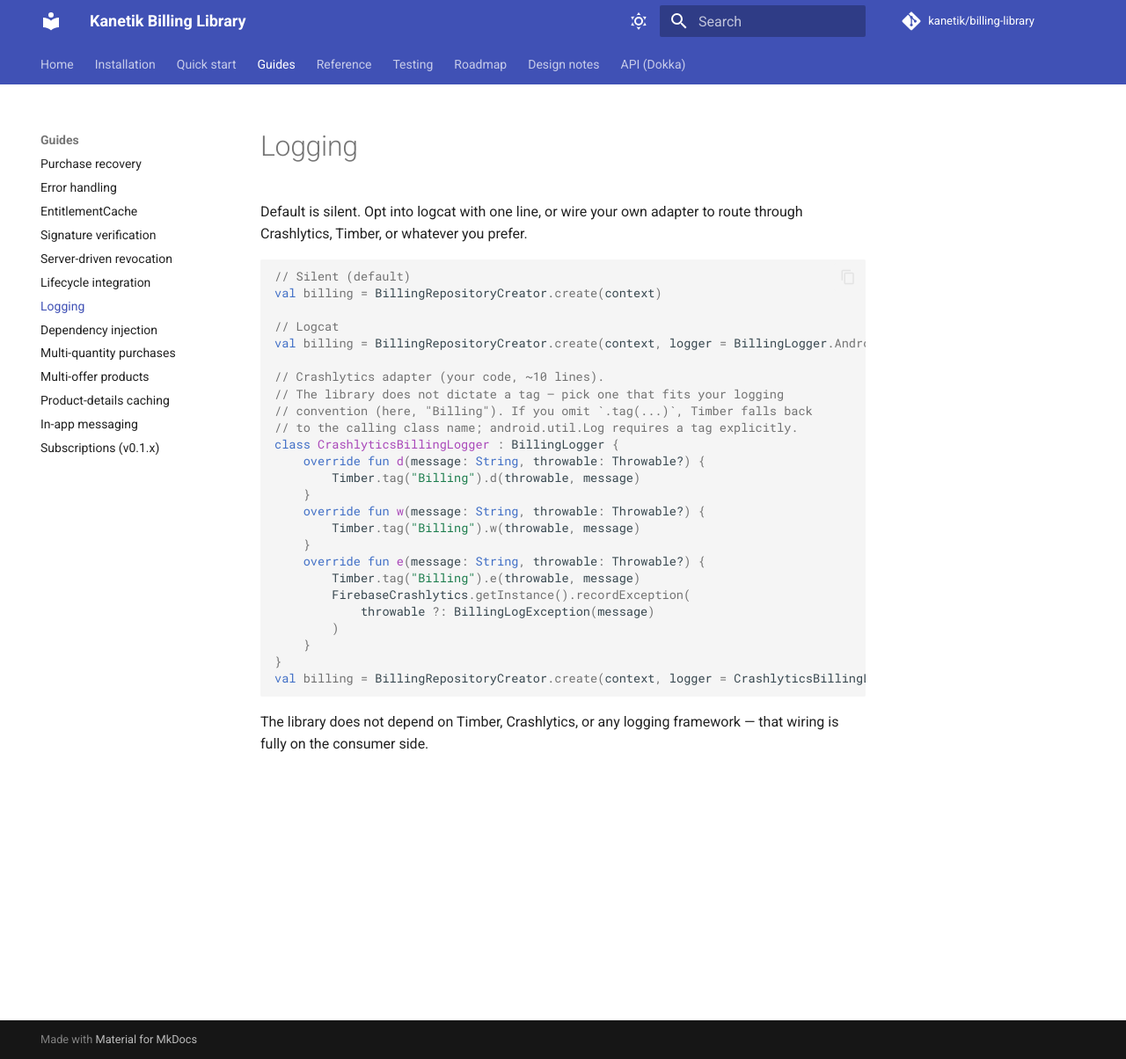
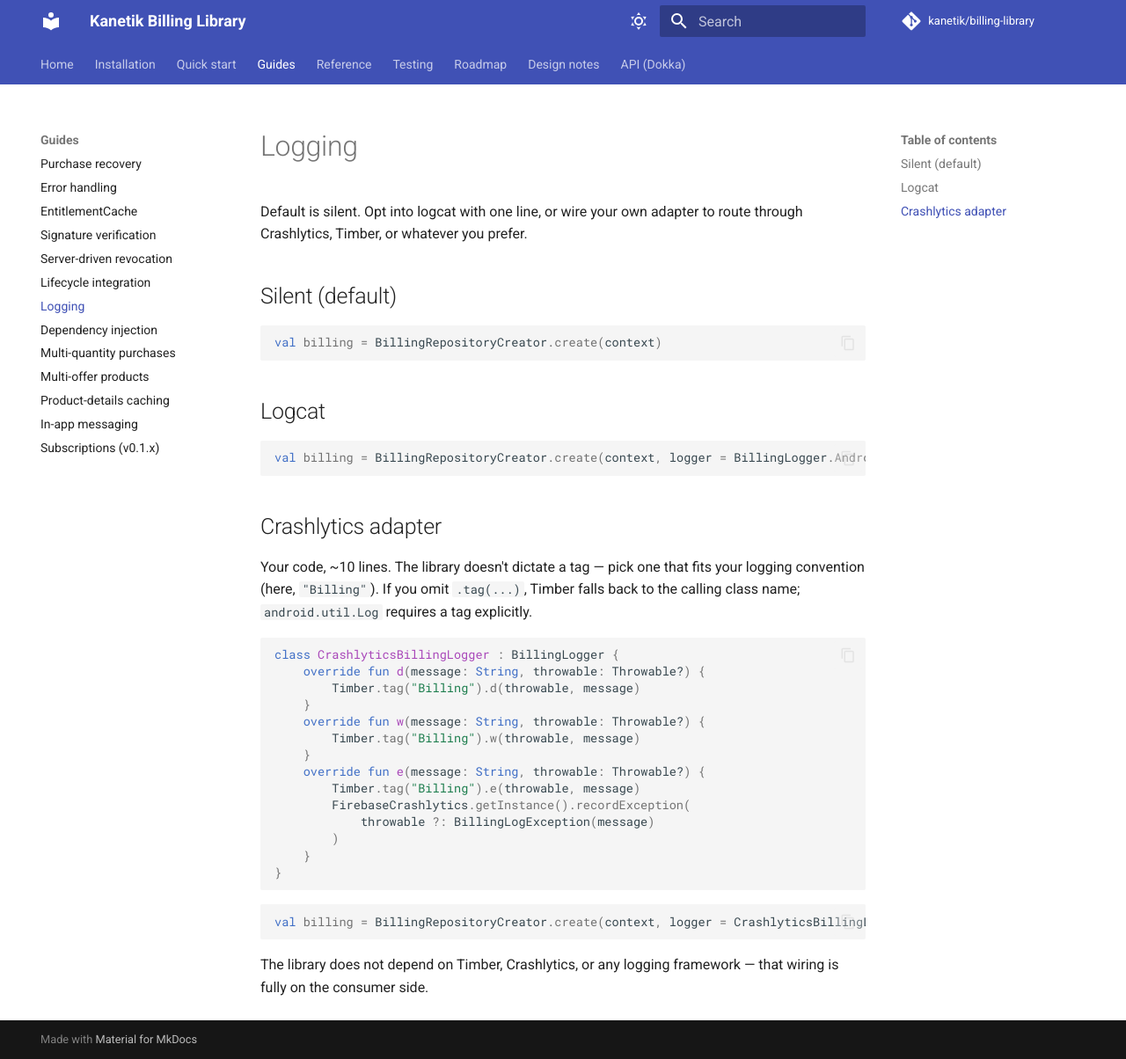
Before and after one commit to kanetik/billing-library, an MkDocs documentation site: the page built from docs/guides/logging.md, in a window 1280 px wide and 1204 px high. Shown: the whole window at 88% size. Built offline with MkDocs 1.6.1 and Material for MkDocs 9.7.7, drawn with Linux system fonts in a browser that asks for light colours; comment, search, counter and statistics services are not loaded.

Commit message:
docs: split logging snippet + align subscriptions page on v0.1.x
Round 8 from Copilot review of PR #23:

1. docs/guides/logging.md had three `val billing = ...` declarations
   in a single Kotlin code block, so a copy-paste hits a same-scope
   redeclaration error. Split the three options into separate code
   blocks under their own H2 sections (Silent / Logcat / Crashlytics
   adapter), each independently pasteable.

2. docs/guides/subscriptions.md was titled "v0.1.x" but the body said
   "v0.1.0" throughout. Since the published version is 0.1.1 and the
   page title already used the .x convention, normalized the body to
   match — "v0.1.x" everywhere instead of "v0.1.0", and the
   linkedPurchaseToken intro reads "Until the v0.2.0 typed ... variant
   ships" rather than mid-sentence "v0.2.0 ships the typed".

Co-Authored-By: Claude Opus 4.7 (1M context) <noreply@anthropic.com>

````diff
--- a/docs/guides/logging.md
+++ b/docs/guides/logging.md
@@ -2,17 +2,23 @@
 
 Default is silent. Opt into logcat with one line, or wire your own adapter to route through Crashlytics, Timber, or whatever you prefer.
 
+## Silent (default)
+
 ```kotlin
-// Silent (default)
 val billing = BillingRepositoryCreator.create(context)
+```
 
-// Logcat
+## Logcat
+
+```kotlin
 val billing = BillingRepositoryCreator.create(context, logger = BillingLogger.Android)
+```
 
-// Crashlytics adapter (your code, ~10 lines).
-// The library does not dictate a tag — pick one that fits your logging
-// convention (here, "Billing"). If you omit `.tag(...)`, Timber falls back
-// to the calling class name; android.util.Log requires a tag explicitly.
+## Crashlytics adapter
+
+Your code, ~10 lines. The library doesn't dictate a tag — pick one that fits your logging convention (here, `"Billing"`). If you omit `.tag(...)`, Timber falls back to the calling class name; `android.util.Log` requires a tag explicitly.
+
+```kotlin
 class CrashlyticsBillingLogger : BillingLogger {
     override fun d(message: String, throwable: Throwable?) {
         Timber.tag("Billing").d(throwable, message)
@@ -27,6 +33,9 @@ class CrashlyticsBillingLogger : BillingLogger {
         )
     }
 }
+```
+
+```kotlin
 val billing = BillingRepositoryCreator.create(context, logger = CrashlyticsBillingLogger())
 ```
 
````
Also changed, not shown: docs/guides/subscriptions.md (+3 -3 lines).
